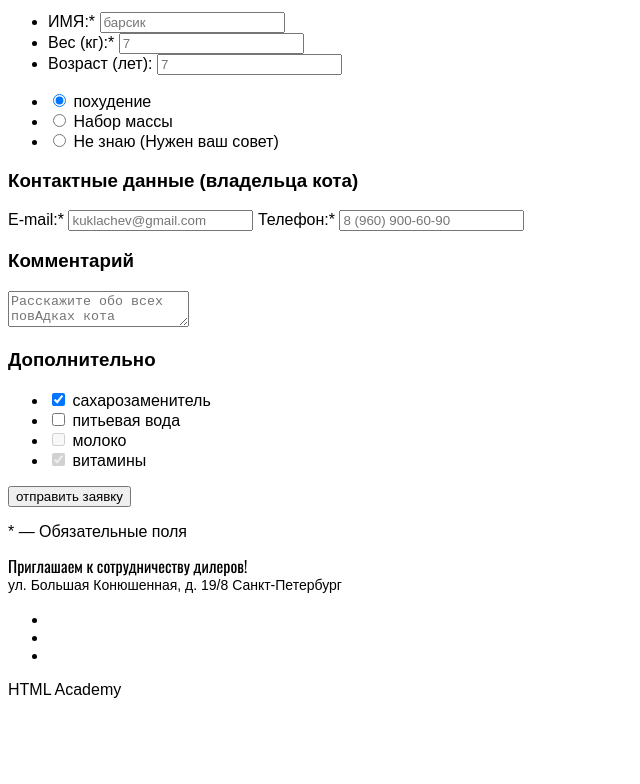
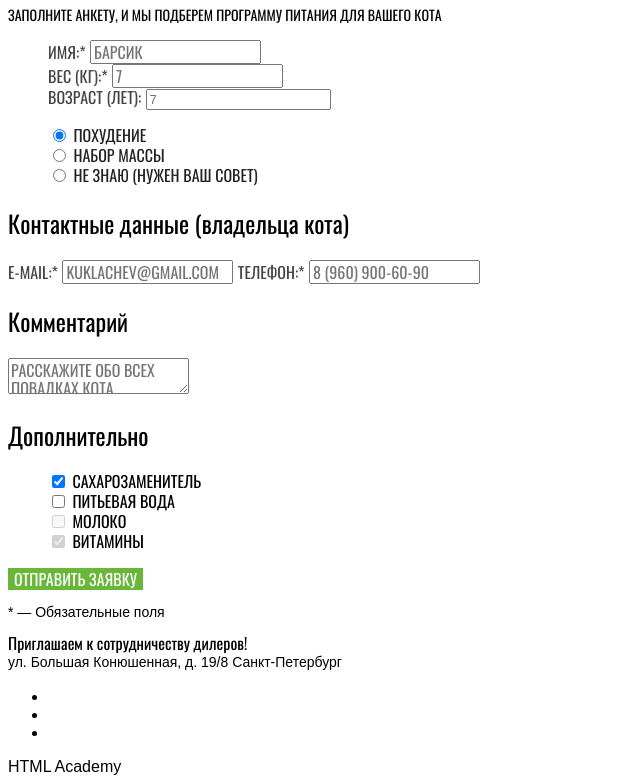
Before and after one commit to avoideyecontact/1581839-cat-energy-21, a website: page source/form.html in a window 1280 px wide. Shown: the part 180-964 px from the top of the page, without its empty margins (0-640 px from the left). Before the commit the page ends 887 px from the top, so only its background shows below. Drawn offline with nearby package versions, Linux system fonts and the light colour scheme; files that its build step writes are made by us from their sources.

Commit message:
Стилизация формы

```diff
--- a/source/form.html
+++ b/source/form.html
@@ -51,19 +51,19 @@
           <li class="program-form__item">
             <label>
               <input type="radio" class="program-form__radio" name="purpose" value="1" checked>
-              <span class="program-form__sign">похудение</span>
+              <span class="program-form__sign program-form__sign--dark">похудение</span>
             </label>
           </li>
           <li class="program-form__item">
             <label>
               <input type="radio" class="program-form__radio" name="purpose" value="2">
-              <span class="program-form__sign">Набор массы</span>
+              <span class="program-form__sign program-form__sign--dark">Набор массы</span>
             </label>
           </li>
           <li class="program-form__item">
             <label>
               <input type="radio" class="program-form__radio" name="purpose" value="3">
-              <span class="program-form__sign">Не знаю (Нужен ваш совет)</span>
+              <span class="program-form__sign program-form__sign--dark">Не знаю (Нужен ваш совет)</span>
             </label>
           </li>
         </ul>
@@ -90,25 +90,25 @@
             <li class="user-info__item">
               <label class="user-info__checkbox-item">
                 <input class="user-info__checkbox" type="checkbox" name="additional" value="sweetener" checked>
-                <span class="user-info__sign">сахарозаменитель</span>
+                <span class="user-info__sign user-info__sign--black">сахарозаменитель</span>
               </label>
             </li>
             <li class="user-info__item">
               <label class="user-info__checkbox-item">
                 <input class="user-info__checkbox" type="checkbox" name="additional" value="water">
-                <span class="user-info__sign">питьевая вода</span>
+                <span class="user-info__sign user-info__sign--black">питьевая вода</span>
               </label>
             </li>
             <li class="user-info__item">
               <label class="user-info__checkbox-item">
                 <input class="user-info__checkbox" type="checkbox" name="additional" value="milk" disabled>
-                <span class="user-info__sign">молоко</span>
+                <span class="user-info__sign user-info__sign--black">молоко</span>
               </label>
             </li>
             <li class="user-info__item">
               <label class="user-info__checkbox-item">
                 <input class="user-info__checkbox" type="checkbox" name="additional" value="vitamins" checked disabled>
-                <span class="user-info__sign">витамины</span>
+                <span class="user-info__sign user-info__sign--black">витамины</span>
               </label>
             </li>
           </ul>
--- /dev/null
+++ b/source/sass/program-form.scss
@@ -0,0 +1,61 @@
+@import "variables.scss";
+@import "fonts.scss";
+
+.program-form__title {
+  font-family: "Oswald", "Arial", sans-serif;
+  font-size: 36px;
+  font-weight: 400;
+  line-height: 36px;
+}
+
+.program-form__text {
+  font-family: "Oswald", "Arial", sans-serif;
+  font-size: 14px;
+  font-weight: 400;
+  line-height: 18px;
+  text-transform: uppercase;
+}
+
+.program-form__list {
+  list-style: none;
+}
+
+.program-form__sign {
+  font-family: "Oswald", "Arial", sans-serif;
+  font-size: 16px;
+  font-weight: 400;
+  line-height: 18px;
+  text-transform: uppercase;
+  color: $special_dark-grey;
+}
+
+.program-form__sign--dark {
+  color: $special_dark-grey-2;
+}
+
+.program-form__field {
+  font-family: "Oswald", "Arial", sans-serif;
+  font-size: 16px;
+  font-weight: 400;
+  line-height: 18px;
+  text-transform: uppercase;
+  color: $special_dark-grey;
+}
+
+.program-form__button {
+  font-family: "Oswald", "Arial", sans-serif;
+  font-size: 16px;
+  font-weight: 400;
+  line-height: 20px;
+  text-transform: uppercase;
+  color: $color-white;
+  background-color: $basic-green;
+  border: none;
+}
+
+.program-form__footnote {
+  font-family: "Arial", sans-serif;
+  font-size: 14px;
+  font-weight: 400;
+  line-height: 16px;
+}
--- a/source/sass/style.scss
+++ b/source/sass/style.scss
@@ -8,3 +8,5 @@
 @import "cat-timelapse.scss";
 @import "page-footer.scss";
 @import "contacts.scss";
+@import "program-form.scss";
+@import "user-info.scss";
--- /dev/null
+++ b/source/sass/user-info.scss
@@ -0,0 +1,43 @@
+@import "variables.scss";
+@import "fonts.scss";
+
+.user-info__title {
+  font-family: "Oswald", "Arial", sans-serif;
+  font-size: 24px;
+  font-weight: 400;
+  line-height: 26px;
+}
+
+.user-info__list {
+  list-style: none;
+}
+
+.user-info__sign {
+  font-family: "Oswald", "Arial", sans-serif;
+  font-size: 16px;
+  font-weight: 400;
+  line-height: 18px;
+  text-transform: uppercase;
+  color: $special_dark-grey;
+}
+
+.user-info__sign--black {
+  color: $color-black;
+}
+
+.user-info__field {
+  font-family: "Oswald", "Arial", sans-serif;
+  font-size: 16px;
+  font-weight: 400;
+  line-height: 18px;
+  text-transform: uppercase;
+  color: $special_dark-grey;
+}
+
+.user-info__comment::placeholder {
+  font-family: "Oswald", "Arial", sans-serif;
+  font-size: 16px;
+  font-weight: 400;
+  line-height: 18px;
+  text-transform: uppercase;
+}
--- a/source/sass/variables.scss
+++ b/source/sass/variables.scss
@@ -3,4 +3,5 @@ $color-white: #ffffff;
 $color-black: #000000;
 $basic-green: #68b738;
 $special_dark-grey: #444444;
+$special_dark-grey-2: #222222;
 $basic-grey: #f2f2f2;
```
